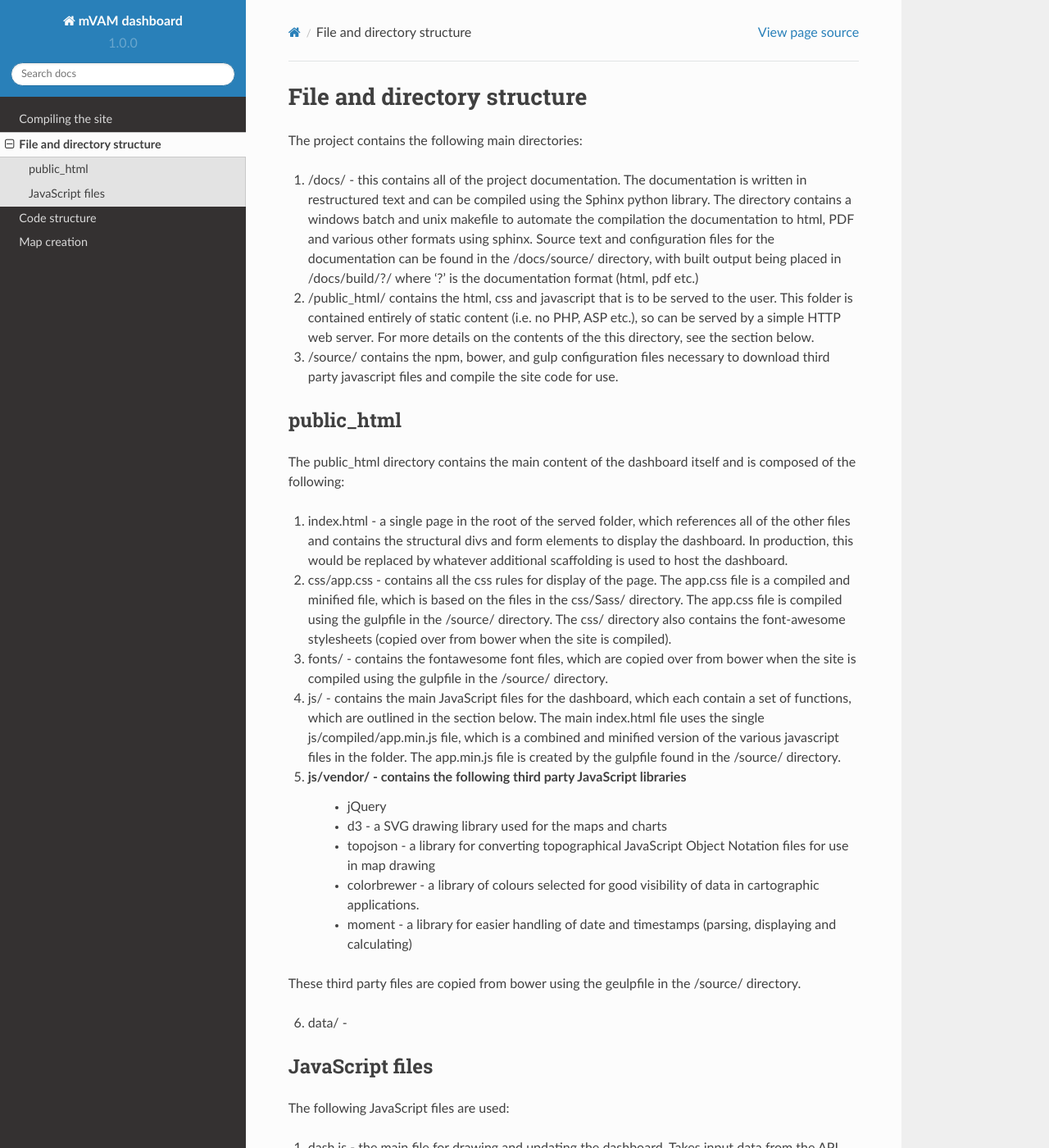
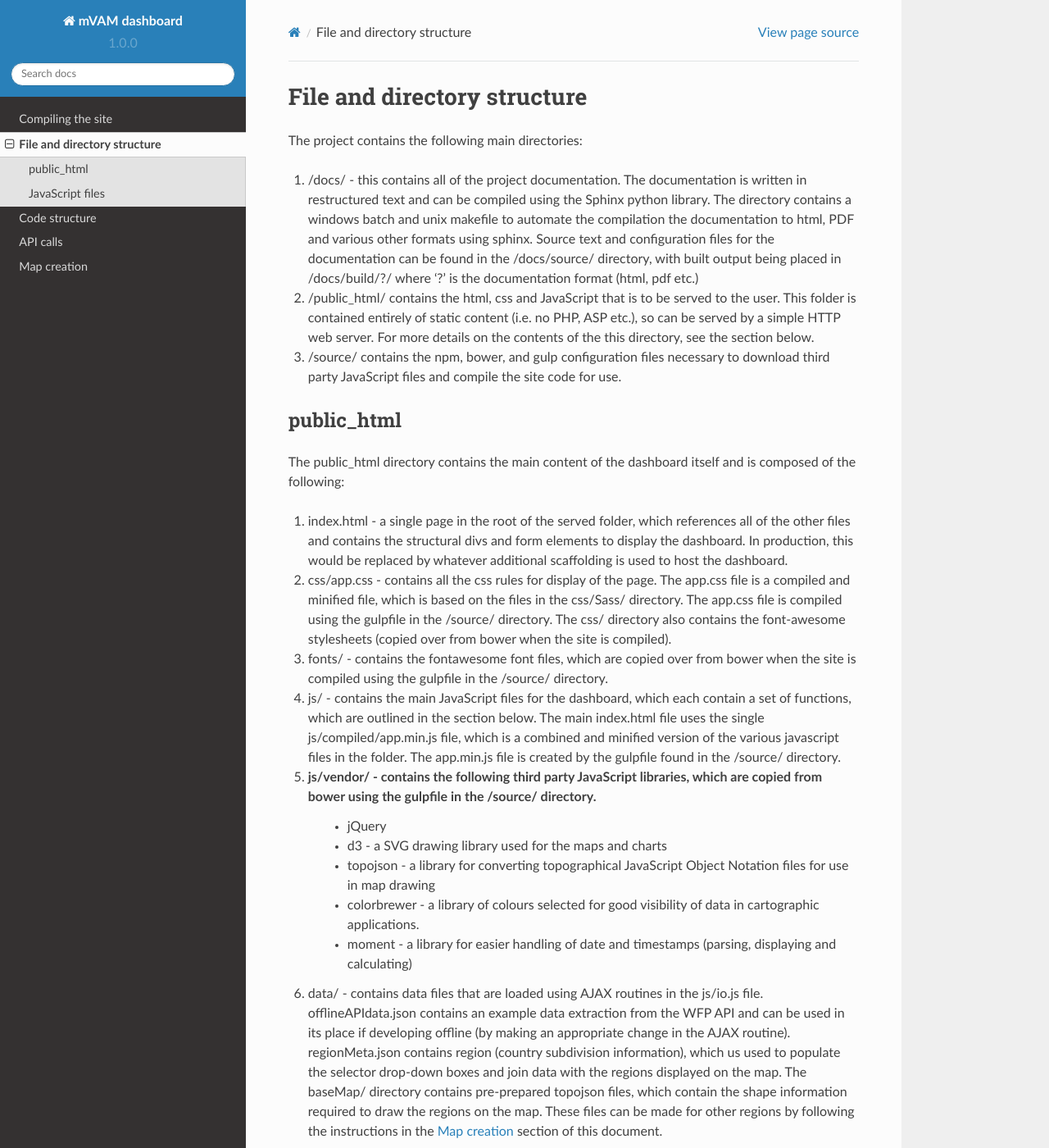
Before and after one commit to oliverbinns/mVAMmaps, a Sphinx documentation site: the page built from docs/source/files.rst, in a window 1280 px wide and 1400 px high. Shown: the whole window at 82% size. Built offline with Sphinx 7.4.7 and the Read the Docs theme 2.0.0, drawn with Linux system fonts in a browser that asks for light colours.

Commit message:
Added API section and details of data folder to documentation

```diff
--- /dev/null
+++ b/docs/source/API.rst
@@ -0,0 +1,4 @@
+API calls
+=========
+
+This section documents the calls made to the WFP mVAM API.
--- a/docs/source/files.rst
+++ b/docs/source/files.rst
@@ -5,9 +5,9 @@
 
 1. /docs/ - this contains all of the project documentation.  The documentation is written in restructured text and can be compiled using the Sphinx python library.  The directory contains a windows batch and unix makefile to automate the compilation the documentation to html, PDF and various other formats using sphinx. Source text and configuration files for the documentation can be found in the /docs/source/ directory, with built output being placed in /docs/build/?/ where '?' is the documentation format (html, pdf etc.)
 
-2. /public_html/ contains the html, css and javascript that is to be served to the user.  This folder is contained entirely of static content (i.e. no PHP, ASP etc.), so can be served by a simple HTTP web server.  For more details on the contents of the this directory, see the section below.
+2. /public_html/ contains the html, css and JavaScript that is to be served to the user.  This folder is contained entirely of static content (i.e. no PHP, ASP etc.), so can be served by a simple HTTP web server.  For more details on the contents of the this directory, see the section below.
 
-3. /source/ contains the npm, bower, and gulp configuration files necessary to download third party javascript files and compile the site code for use.
+3. /source/ contains the npm, bower, and gulp configuration files necessary to download third party JavaScript files and compile the site code for use.
 
 
 
@@ -24,15 +24,15 @@
 
 4. js/ - contains the main JavaScript files for the dashboard, which each contain a set of functions, which are outlined in the section below.  The main index.html file uses the single js/compiled/app.min.js file, which is a combined and minified version of the various javascript files in the folder.  The app.min.js file is created by the gulpfile found in the /source/ directory.
 
-5. js/vendor/ - contains the following third party JavaScript libraries
+5. js/vendor/ - contains the following third party JavaScript libraries, which are copied from bower using the gulpfile in the /source/ directory.
 	* jQuery
 	* d3 - a SVG drawing library used for the maps and charts
 	* topojson - a library for converting topographical JavaScript Object Notation files for use in map drawing
 	* colorbrewer - a library of colours selected for good visibility of data in cartographic applications.
 	* moment - a library for easier handling of date and timestamps (parsing, displaying and calculating)
-These third party files are copied from bower using the geulpfile in the /source/ directory.
 
-6. data/ -
+
+6. data/ - contains data files that are loaded using AJAX routines in the js/io.js file.  offlineAPIdata.json contains an example data extraction from the WFP API and can be used in its place if developing offline (by making an appropriate change in the AJAX routine).  regionMeta.json contains region (country subdivision information), which us used to populate the selector drop-down boxes and join data with the regions displayed on the map. The baseMap/ directory contains pre-prepared topojson files, which contain the shape information required to draw the regions on the map.  These files can be made for other regions by following the instructions in the :doc:`mapping` section of this document.
 
 
 JavaScript files
--- a/docs/source/index.rst
+++ b/docs/source/index.rst
@@ -13,6 +13,7 @@
    build
    files
    structure
+   API
    mapping
 
 
```
